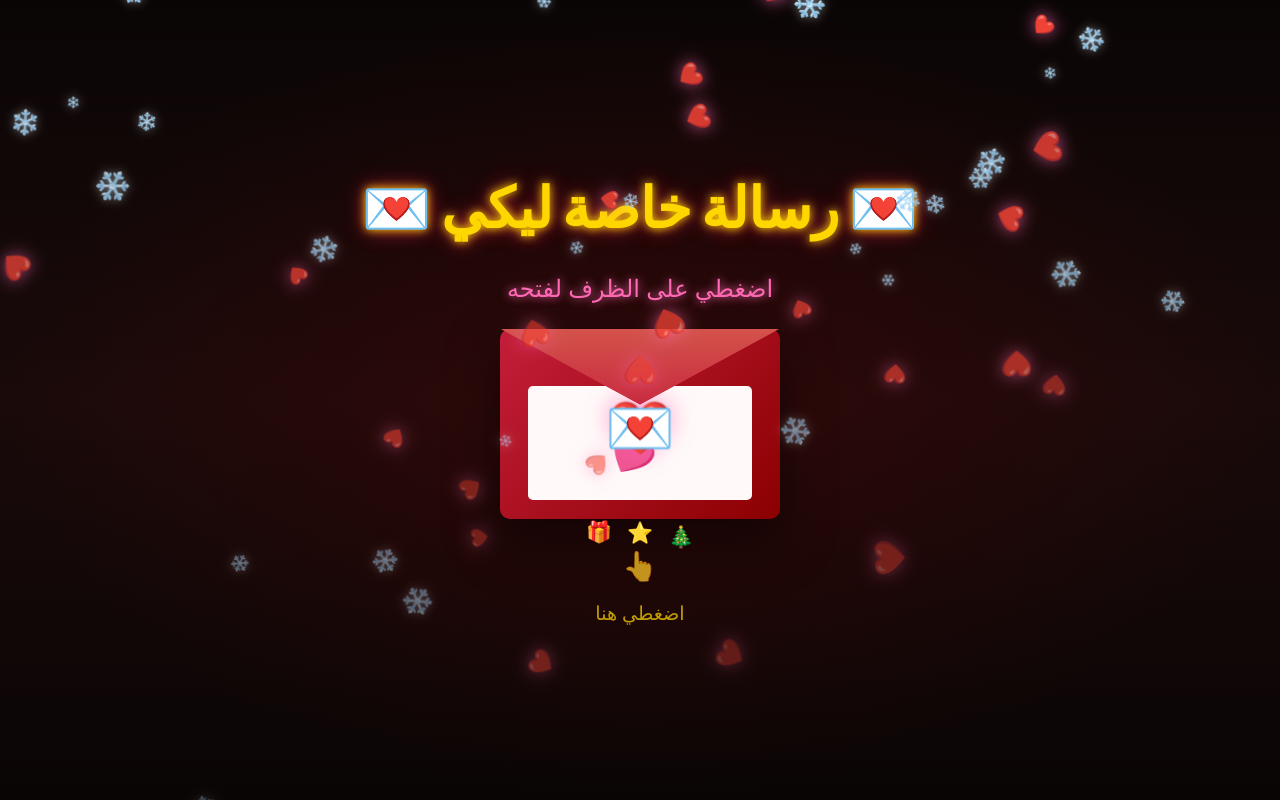
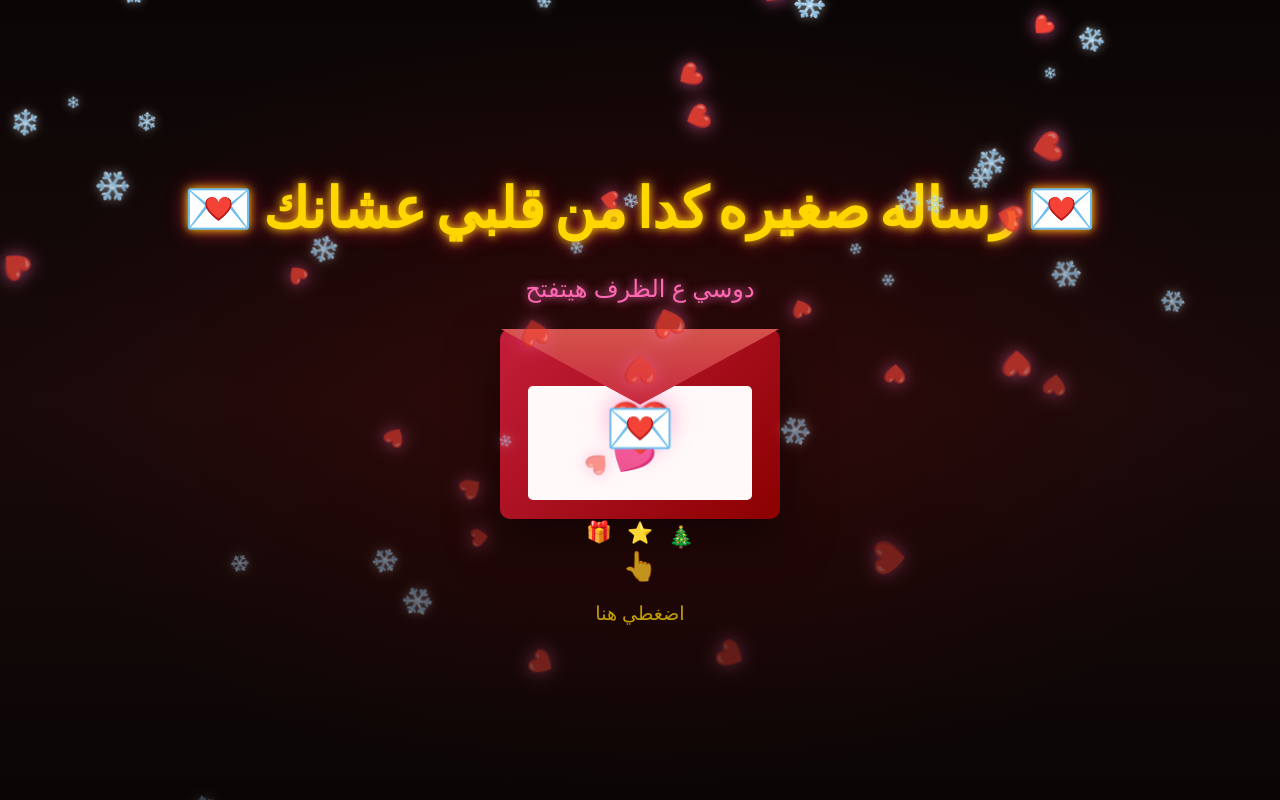
Before and after one commit to MenuM7D/Happy-New-Year-janjon, a React (Vite) app: page /envelope in a window 1280 px wide. Built offline with nearby package versions, Linux system fonts and the light colour scheme.

Commit message:
Update EnvelopePage.jsx

```diff
--- a/src/pages/EnvelopePage.jsx
+++ b/src/pages/EnvelopePage.jsx
@@ -29,8 +29,8 @@ const EnvelopePage = () => {
 
       {!showMessage ? (
         <div className="envelope-section">
-          <h2 className="envelope-title">💌 رسالة خاصة ليكي 💌</h2>
-          <p className="envelope-subtitle">اضغطي على الظرف لفتحه</p>
+          <h2 className="envelope-title">💌 رساله صغيره كدا من قلبي عشانك 💌</h2>
+          <p className="envelope-subtitle">دوسي ع الظرف هيتفتح</p>
 
           <div
             className={`envelope-wrapper ${isOpen ? 'open' : ''}`}
```
